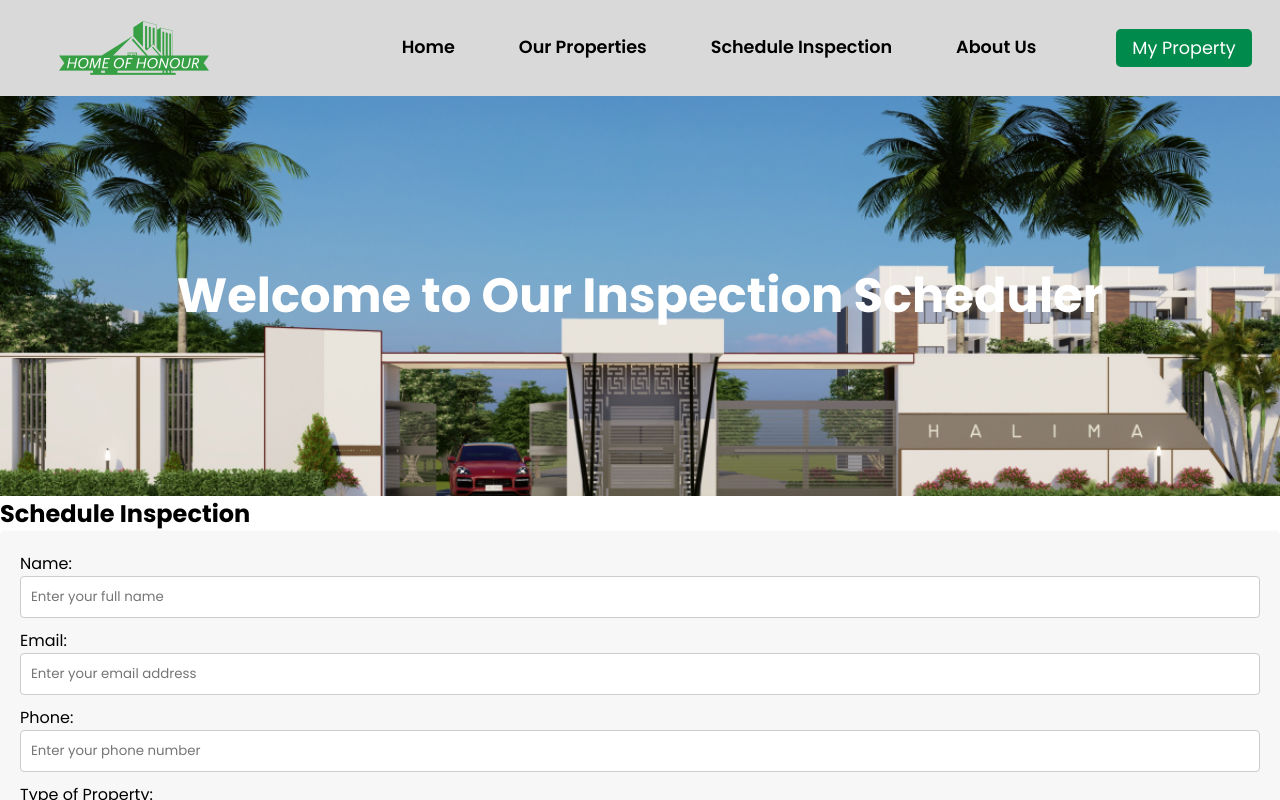
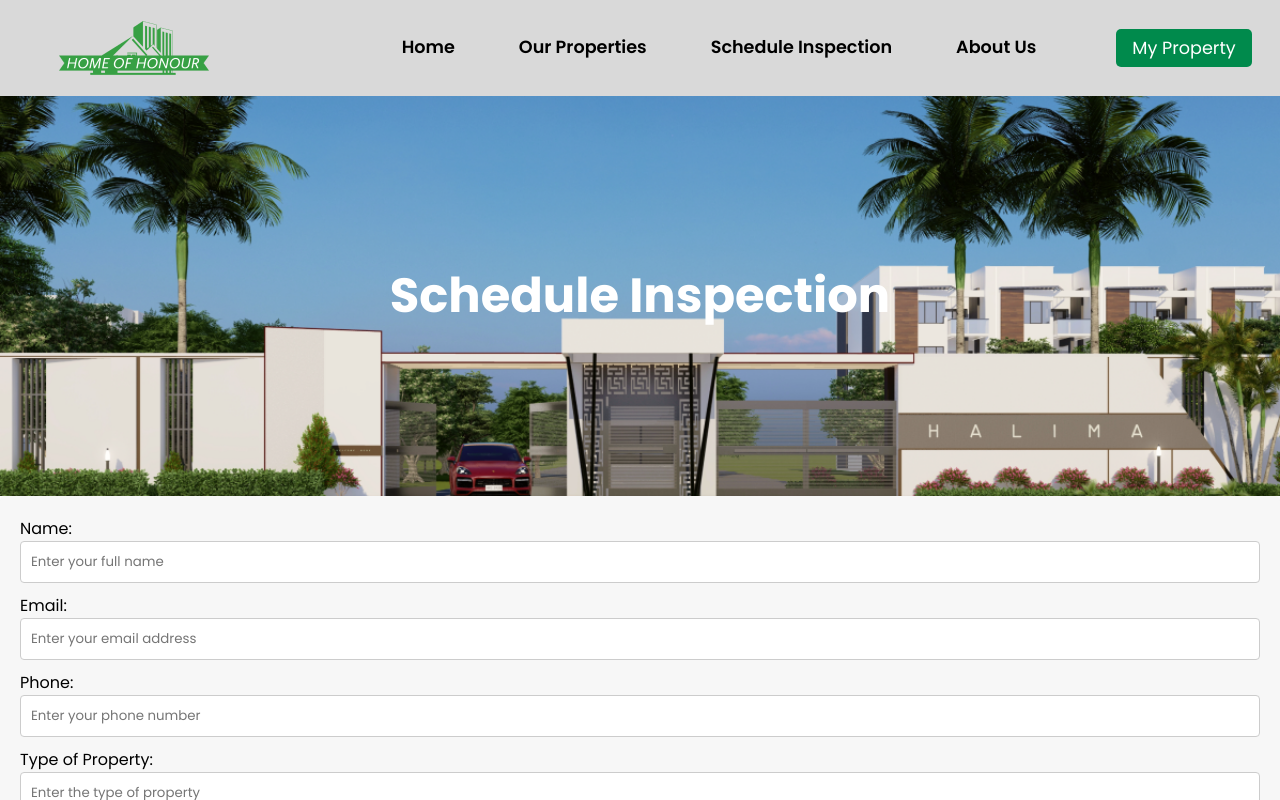
Before and after one commit to Dprinces/Real_Estate_Web_App, a React (Vite) app: page /scheduleInspection in a window 1280 px wide. Shown: the top 800 px of the page. Built offline with nearby package versions, Linux system fonts and the light colour scheme.

Commit message:
Update file

```diff
--- a/src/Components/ScheduleInspection/ScheduleInspection.jsx
+++ b/src/Components/ScheduleInspection/ScheduleInspection.jsx
@@ -33,8 +33,8 @@ export default function ScheduleInspection() {
     <>
       <Navbar />
       <div className="hero-section">
-        <h1>Welcome to Our Inspection Scheduler</h1>
-      </div><h2>Schedule Inspection</h2>
+        <h1>Schedule Inspection</h1>
+      </div>
 
       <div className="form-container">
 
```
